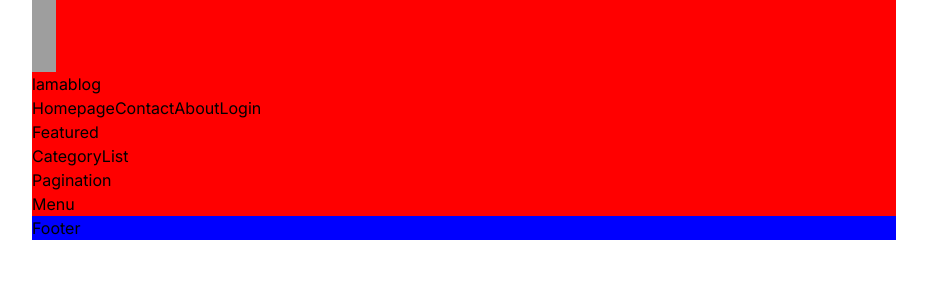
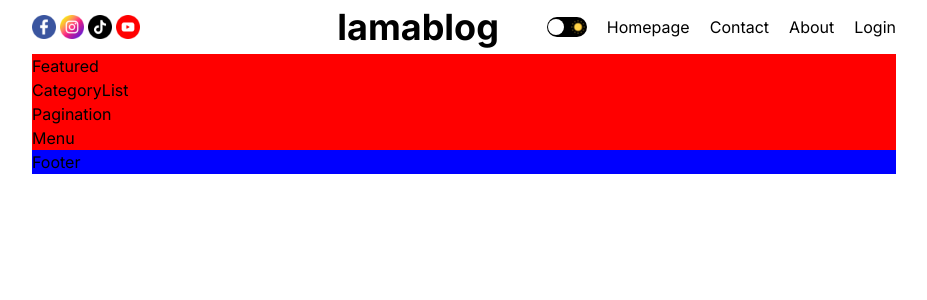
Before and after one commit to mk47hyper/lama-blog, a Next.js app: page / in a window 1280 px wide. Shown: the top 300 px of the page, without its empty margins (176-1103 px from the left). Built offline with nearby package versions, Linux system fonts and the light colour scheme; grey boxes are pictures that could not be loaded.

Commit message:
01-adding theme context provider to handle light and dark mode.

```diff
--- a/src/app/layout.tsx
+++ b/src/app/layout.tsx
@@ -3,6 +3,7 @@ import { Inter } from "next/font/google";
 import "./globals.css";
 import Navbar from "@/components/navbar/Navbar";
 import Footer from "@/components/footer/Footer";
+import { ThemeContextProvider } from "@/context/ThemeContext";
 
 const inter = Inter({ subsets: ["latin"] });
 
@@ -19,6 +20,7 @@ export default function RootLayout({
   return (
     <html lang="en">
       <body className={inter.className}>
+        <ThemeContextProvider>
           <div className="container">
             <div className="wrapper">
               <Navbar />
@@ -26,6 +28,7 @@ export default function RootLayout({
               <Footer />
             </div>
           </div>
+        </ThemeContextProvider>
       </body>
     </html>
   );
--- a/src/components/authLinks/AuthLinks.tsx
+++ b/src/components/authLinks/AuthLinks.tsx
@@ -1,10 +1,25 @@
 import React from "react";
 import styles from "./authLinks.module.css";
+import Link from "next/link";
 
 type Props = {};
 
 const AuthLinks = (props: Props) => {
-  return <div className={styles.container}>AuthLinks</div>;
+  //temp
+  const status = "not authenticated";
+
+  return (
+    <>
+      {status === "not authenticated" ? (
+        <Link href="/login">Login</Link>
+      ) : (
+        <>
+          <Link href="/write">Write</Link>
+          <span className={styles.link}>Logout</span>
+        </>
+      )}
+    </>
+  );
 };
 
 export default AuthLinks;
--- a/src/components/authLinks/authLinks.module.css
+++ b/src/components/authLinks/authLinks.module.css
@@ -0,0 +1,3 @@
+.link {
+  cursor: pointer;
+}
--- a/src/components/navbar/Navbar.tsx
+++ b/src/components/navbar/Navbar.tsx
@@ -1,7 +1,10 @@
 import React from "react";
 import styles from "./navbar.module.css";
 import Image from "next/image";
+
 import Link from "next/link";
+import AuthLinks from "../authLinks/AuthLinks";
+import ThemeToggle from "../themeToggle/ThemeToggle";
 
 type Props = {};
 
@@ -9,17 +12,18 @@ const Navbar = (props: Props) => {
   return (
     <div className={styles.container}>
       <div className={styles.social}>
-        <Image src="/facebook.svg" alt="facebook" width={24} height={24} />
-        <Image src="/instagram.svg" alt="facebook" width={24} height={24} />
-        <Image src="/tiktok.svg" alt="facebook" width={24} height={24} />
-        <Image src="/youtube.svg" alt="facebook" width={24} height={24} />
+        <Image src="/facebook.png" alt="facebook" width={24} height={24} />
+        <Image src="/instagram.png" alt="facebook" width={24} height={24} />
+        <Image src="/tiktok.png" alt="facebook" width={24} height={24} />
+        <Image src="/youtube.png" alt="facebook" width={24} height={24} />
       </div>
       <div className={styles.logo}>lamablog</div>
       <div className={styles.links}>
+        <ThemeToggle />
         <Link href="/">Homepage</Link>
         <Link href="/contact">Contact</Link>
         <Link href="/about">About</Link>
-        <Link href="/login">Login</Link>
+        <AuthLinks />
       </div>
     </div>
   );
--- a/src/components/navbar/navbar.module.css
+++ b/src/components/navbar/navbar.module.css
@@ -1,3 +1,26 @@
 .container {
-  background-color: red;
+  display: flex;
+  align-items: center;
+  justify-content: space-between;
 }
+
+.social {
+  display: flex;
+  gap: 0.25rem;
+  align-items: center;
+  flex: 1;
+}
+
+.logo {
+  flex: 1;
+  text-align: center;
+  font-size: 36px;
+  font-weight: bold;
+}
+
+.links {
+  display: flex;
+  align-items: center;
+  gap: 1.25rem;
+  flex: 1;
+}
--- a/src/components/themeToggle/ThemeThoggle.tsx
+++ /dev/null
@@ -1,10 +0,0 @@
-import React from "react";
-import styles from "./themeThoggle.module.css";
-
-type Props = {};
-
-const ThemeThoggle = (props: Props) => {
-  return <div className={styles.container}>ThemeThoggle</div>;
-};
-
-export default ThemeThoggle;
--- /dev/null
+++ b/src/components/themeToggle/ThemeToggle.tsx
@@ -0,0 +1,19 @@
+import React, { useContext } from "react";
+import styles from "./themeToggle.module.css";
+import Image from "next/image";
+import { ThemeContext } from "@/context/ThemeContext";
+
+type Props = {};
+
+const ThemeToggle = (props: Props) => {
+  const { theme } = useContext(ThemeContext);
+  return (
+    <div className={styles.container}>
+      <Image src="/moon.png" alt="moon" width={14} height={14} />
+      <div className={styles.ball}></div>
+      <Image src="/sun.png" alt="sun" width={14} height={14} />
+    </div>
+  );
+};
+
+export default ThemeToggle;
--- a/src/components/themeToggle/themeToggle.module.css
+++ b/src/components/themeToggle/themeToggle.module.css
@@ -0,0 +1,20 @@
+.container {
+  width: 40px;
+  height: 20px;
+  border-radius: 50px;
+  cursor: pointer;
+  display: flex;
+  align-items: center;
+  justify-content: space-between;
+  position: relative;
+  padding: 1.5px;
+  background-color: black;
+}
+
+.ball {
+  width: 16px;
+  height: 16px;
+  border-radius: 50%;
+  background-color: white;
+  position: absolute;
+}
--- /dev/null
+++ b/src/context/ThemeContext.tsx
@@ -0,0 +1,37 @@
+"use client";
+import React, { createContext, useState, ReactNode } from "react";
+
+// Define the shape of the ThemeContext
+interface ThemeContextProps {
+  theme: string;
+  setTheme: (theme: string) => void;
+}
+
+// Initialize the context with default values
+export const ThemeContext = createContext<ThemeContextProps | undefined>(
+  undefined,
+);
+
+interface ThemeContextProviderProps {
+  children: ReactNode;
+}
+
+const getFromLocalStorage = (): string => {
+  if (typeof window !== "undefined") {
+    const value = localStorage.getItem("theme");
+    return value || "light"; // Default to "light" if no value is found
+  }
+  return "light"; // Default to "light" on the server or in non-browser environments
+};
+
+export const ThemeContextProvider: React.FC<ThemeContextProviderProps> = ({
+  children,
+}) => {
+  const [theme, setTheme] = useState<string>(getFromLocalStorage);
+
+  return (
+    <ThemeContext.Provider value={{ theme, setTheme }}>
+      {children}
+    </ThemeContext.Provider>
+  );
+};
```
Lines whose indentation alone changed are shown as unchanged.
